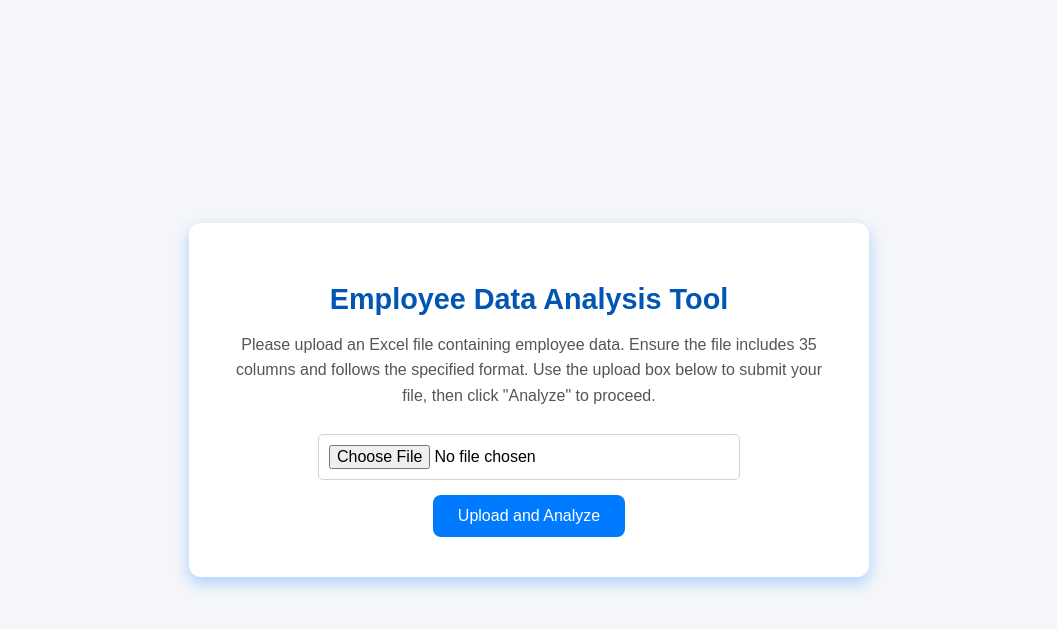
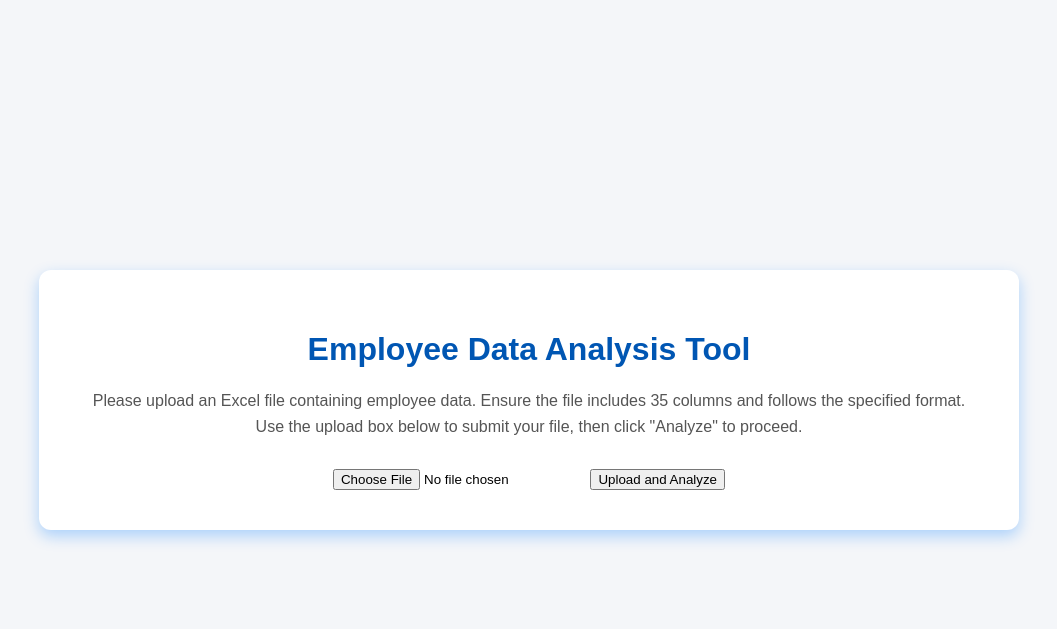
Before and after one commit to shivapaknegar/HR-analysis-app, a Flask app: page / in a window 1280 px wide. Shown: the top 629 px of the page, without its empty margins (111-1168 px from the left). Run offline with Flask 3, Linux system fonts and the light colour scheme.

Commit message:
Update style.css

```diff
--- a/static/style.css
+++ b/static/style.css
@@ -11,73 +11,79 @@ body {
 
 .container {
     text-align: center;
-    background: #ffffff; /* White background */
+    background: #ffffff;
     border-radius: 12px;
-    box-shadow: 0px 6px 15px rgba(0, 123, 255, 0.3); /* Subtle blue shadow */
+    box-shadow: 0px 6px 15px rgba(0, 123, 255, 0.3);
     padding: 40px;
     width: 90%;
-    max-width: 600px;
+    max-width: 900px;
 }
 
 h1 {
-    color: #0056b3; /* Slightly darker blue */
-    margin-bottom: 15px;
-    font-size: 1.8rem;
+    color: #0056b3;
+    margin-bottom: 20px;
+    font-size: 2rem;
 }
 
 .description {
     font-size: 1rem;
-    color: #555555; /* Medium gray text */
-    margin-bottom: 25px;
+    color: #555555;
+    margin-bottom: 30px;
     line-height: 1.6;
 }
 
-.upload-section {
+.dashboard {
     display: flex;
-    flex-direction: column;
-    align-items: center;
-    gap: 15px;
+    flex-wrap: wrap;
+    justify-content: center;
+    gap: 20px;
+    margin-bottom: 30px;
 }
 
-input[type="file"] {
-    padding: 10px;
-    font-size: 1rem;
-    border: 1px solid #ced4da;
-    border-radius: 5px;
-    width: 80%;
-    max-width: 400px;
+.card {
+    background: #ffffff;
+    border-radius: 8px;
+    box-shadow: 0px 4px 10px rgba(0, 0, 0, 0.1);
+    padding: 20px;
+    text-align: center;
+    width: 150px;
 }
 
-.upload-button {
-    background-color: #007bff; /* Primary blue */
-    color: white;
-    border: none;
-    padding: 12px 25px;
-    border-radius: 8px;
+.card h2 {
     font-size: 1rem;
-    cursor: pointer;
-    transition: background-color 0.3s ease;
+    color: #007bff;
+    margin-bottom: 10px;
 }
 
-.upload-button:hover {
-    background-color: #0056b3; /* Darker blue on hover */
+.card p {
+    font-size: 1.2rem;
+    font-weight: bold;
+    color: #333333;
 }
 
-@media (max-width: 768px) {
-    .container {
-        width: 95%;
-        padding: 20px;
-    }
+.section-title {
+    font-size: 1.5rem;
+    color: #0056b3;
+    margin: 30px 0 20px;
+}
 
-    input[type="file"] {
-        font-size: 0.9rem;
-    }
+.insights-table {
+    width: 100%;
+    border-collapse: collapse;
+    margin-bottom: 30px;
+    text-align: left;
+}
 
-    .upload-button {
-        font-size: 0.9rem;
-        padding: 10px 20px;
-    }
+.insights-table thead {
+    background-color: #007bff;
+    color: white;
 }
+
+.insights-table th, .insights-table td {
+    padding: 10px 15px;
+    border: 1px solid #ddd;
+}
+
 .matrix {
     display: grid;
     grid-template-columns: repeat(auto-fit, minmax(150px, 1fr));
```
Also changed, not shown: other parts of static/style.css (+17 -9 lines).
